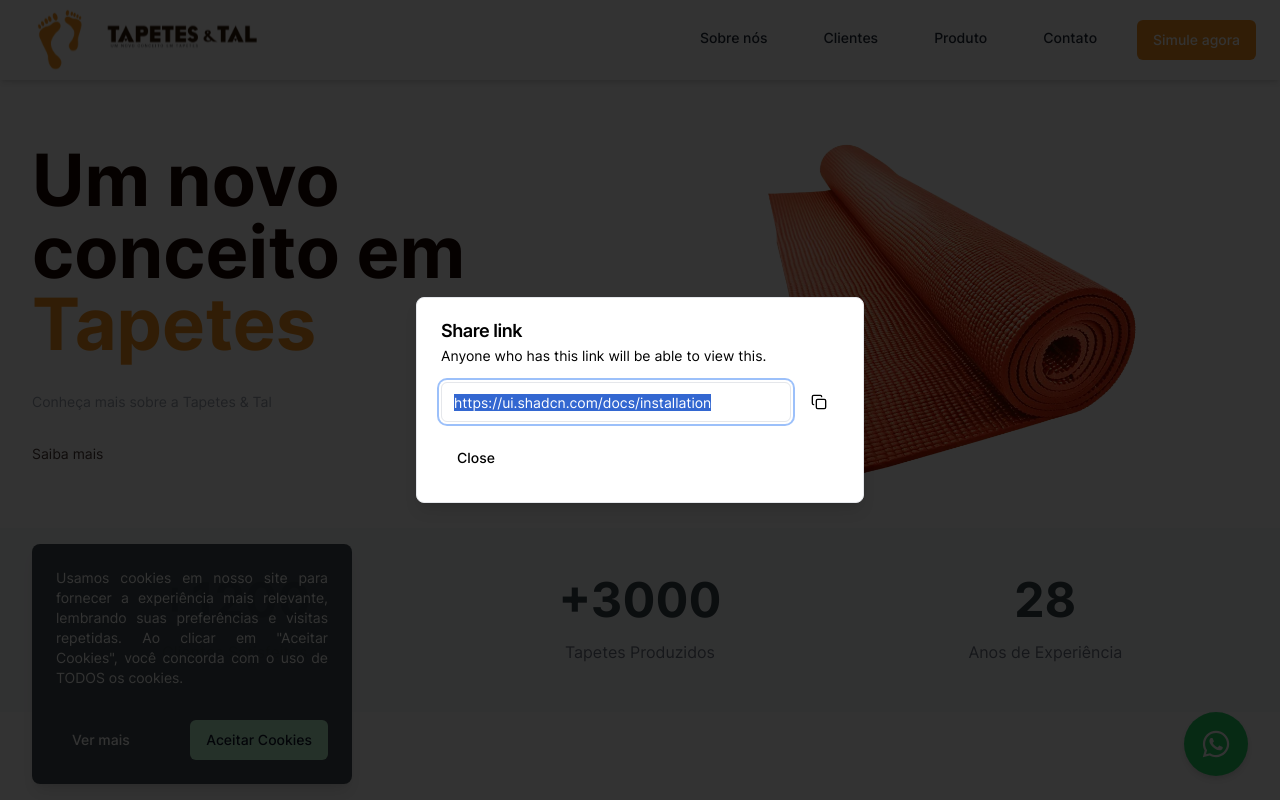
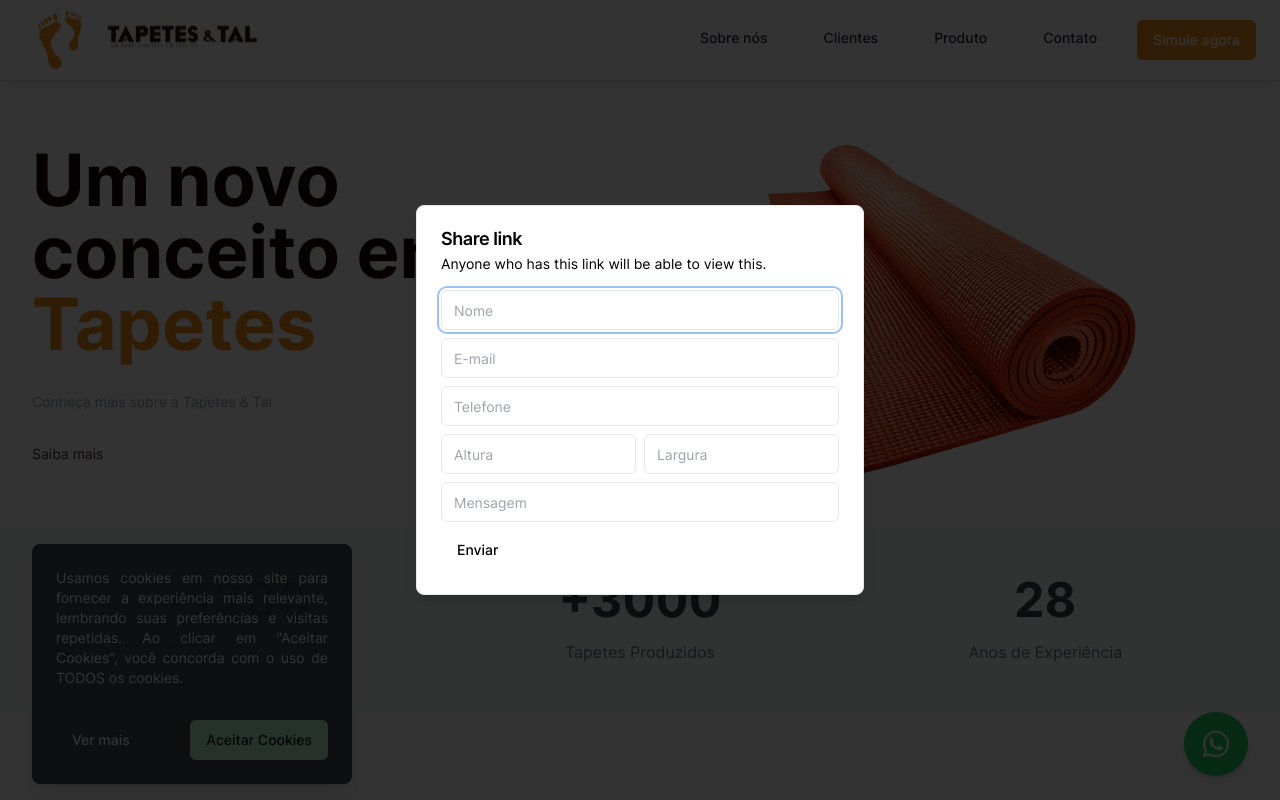
Before and after one commit to adrielgama/tapetesetal, a React (Vite) app: page / in a window 1280 px wide. Both pictures are taken after a click on the button "Simule agora". Shown: the top 800 px of the page. Built offline with nearby package versions, Linux system fonts and the light colour scheme.

Commit message:
feat: create form on modal

```diff
--- a/index.html
+++ b/index.html
@@ -49,7 +49,7 @@
     <meta property="twitter:image" content="/seo-logo.webp" />
 
     <!-- CLARITY MICROSOFT -->
-    <!-- <script type="text/javascript">
+    <script type="text/javascript">
       ;(function (c, l, a, r, i, t, y) {
         c[a] =
           c[a] ||
@@ -62,7 +62,7 @@
         y = l.getElementsByTagName(r)[0]
         y.parentNode.insertBefore(t, y)
       })(window, document, 'clarity', 'script', 'ij913hmphx')
-    </script> -->
+    </script>
   </head>
   <body>
     <div id="root"></div>
--- a/src/components/modalContent.tsx
+++ b/src/components/modalContent.tsx
@@ -1,5 +1,8 @@
-import { Copy } from 'lucide-react'
+import { zodResolver } from '@hookform/resolvers/zod'
+import { useForm } from 'react-hook-form'
+import { z } from 'zod'
 
+import { formSchema } from '@/helpers/schema'
 import useStore from '@/helpers/useStore'
 
 import { Button } from './ui/button'
@@ -11,11 +14,22 @@ import {
   DialogHeader,
   DialogTitle,
 } from './ui/dialog'
+import { Form, FormField, FormControl, FormMessage, FormItem } from './ui/form'
 import { Input } from './ui/input'
-import { Label } from './ui/label'
+
+type FormData = z.infer<typeof formSchema>
 
 export const ModalContent = () => {
   const { toggleModal } = useStore()
+  const form = useForm<FormData>({
+    resolver: zodResolver(formSchema),
+  })
+
+  const onSubmit = (data: FormData) => {
+    console.log('Dados do Formulário:', data)
+    toggleModal()
+  }
+
   return (
     <DialogContent
       className="bg-white sm:max-w-md"
@@ -29,28 +43,104 @@ export const ModalContent = () => {
         </DialogDescription>
       </DialogHeader>
       <div className="flex items-center space-x-2">
-        <div className="grid flex-1 gap-2">
-          <Label htmlFor="link" className="sr-only">
-            Link
-          </Label>
-          <Input
-            id="link"
-            defaultValue="https://ui.shadcn.com/docs/installation"
-            readOnly
+        <Form {...form}>
+          <form onSubmit={form.handleSubmit(onSubmit)} className="space-y-2">
+            {/* Nome */}
+            <FormField
+              control={form.control}
+              name="name"
+              render={({ field, fieldState }) => (
+                <FormItem>
+                  <FormControl>
+                    <Input {...field} placeholder="Nome" />
+                  </FormControl>
+                  <FormMessage>{fieldState.error?.message}</FormMessage>
+                </FormItem>
+              )}
+            />
+
+            {/* Email */}
+            <FormField
+              control={form.control}
+              name="email"
+              render={({ field, fieldState }) => (
+                <FormItem>
+                  <FormControl>
+                    <Input type="email" {...field} placeholder="E-mail" />
+                  </FormControl>
+                  <FormMessage>{fieldState.error?.message}</FormMessage>
+                </FormItem>
+              )}
+            />
+
+            {/* Telefone */}
+            <FormField
+              control={form.control}
+              name="phone"
+              render={({ field, fieldState }) => (
+                <FormItem>
+                  <FormControl>
+                    <Input {...field} placeholder="Telefone" />
+                  </FormControl>
+                  <FormMessage>{fieldState.error?.message}</FormMessage>
+                </FormItem>
+              )}
+            />
+
+            <div className="flex gap-2">
+              {/* Altura */}
+              <FormField
+                control={form.control}
+                name="height"
+                render={({ field, fieldState }) => (
+                  <FormItem>
+                    <FormControl>
+                      <Input {...field} placeholder="Altura" />
+                    </FormControl>
+                    <FormMessage>{fieldState.error?.message}</FormMessage>
+                  </FormItem>
+                )}
+              />
+
+              {/* Largura */}
+              <FormField
+                control={form.control}
+                name="width"
+                render={({ field, fieldState }) => (
+                  <FormItem>
+                    <FormControl>
+                      <Input {...field} placeholder="Largura" />
+                    </FormControl>
+                    <FormMessage>{fieldState.error?.message}</FormMessage>
+                  </FormItem>
+                )}
               />
             </div>
-        <Button type="submit" size="sm" className="px-3">
-          <span className="sr-only">Copy</span>
-          <Copy className="h-4 w-4" />
-        </Button>
-      </div>
+
+            {/* Mensagem */}
+            <FormField
+              control={form.control}
+              name="message"
+              render={({ field, fieldState }) => (
+                <FormItem>
+                  <FormControl>
+                    <Input {...field} placeholder="Mensagem" />
+                  </FormControl>
+                  <FormMessage>{fieldState.error?.message}</FormMessage>
+                </FormItem>
+              )}
+            />
+
             <DialogFooter className="sm:justify-start">
               <DialogClose asChild>
-          <Button type="button" variant="secondary" onClick={toggleModal}>
-            Close
+                <Button type="submit" variant="secondary" onClick={toggleModal}>
+                  Enviar
                 </Button>
               </DialogClose>
             </DialogFooter>
+          </form>
+        </Form>
+      </div>
     </DialogContent>
   )
 }
--- /dev/null
+++ b/src/helpers/schema.ts
@@ -0,0 +1,31 @@
+import { z } from 'zod'
+
+export const formSchema = z.object({
+  name: z.string().min(3, { message: 'Nome deve ter pelo menos 3 letras' }),
+  email: z.string().email({ message: 'Email inválido' }),
+  phone: z.string().refine((phone) => /^\d{10,11}$/.test(phone), {
+    message: 'Telefone inválido',
+  }),
+  height: z.string().refine((height) => /^\d+(\.\d+)?$/.test(height), {
+    message: 'Altura inválida',
+  }),
+  width: z.string().refine((width) => /^\d+(\.\d+)?$/.test(width), {
+    message: 'Largura inválida',
+  }),
+  message: z
+    .string()
+    .min(10, { message: 'Mensagem deve ter pelo menos 10 letras' })
+    .optional(),
+})
+
+export const formatPhoneNumber = (phone: string): string => {
+  const cleaned = phone.replace(/\D/g, '')
+
+  if (cleaned.length === 11) {
+    return cleaned.replace(/(\d{2})(\d{5})(\d{4})/, '($1) $2-$3')
+  } else if (cleaned.length === 10) {
+    return cleaned.replace(/(\d{2})(\d{4})(\d{4})/, '($1) $2-$3')
+  } else {
+    return phone
+  }
+}
--- a/src/sections/showcase.tsx
+++ b/src/sections/showcase.tsx
@@ -18,11 +18,9 @@ export const Showcase = () => {
           Saiba mais
         </a>
       </div>
-      {/* TODO - FAZER UM CAROUSEL DE IMAGENS */}
       <img
         src={CarpetShowcase}
         alt="Vinyl loop mat"
-        // loading="lazy"
         className="hidden max-h-96 w-full justify-center object-contain md:block"
       />
     </section>
```
Lines whose indentation alone changed are shown as unchanged.
